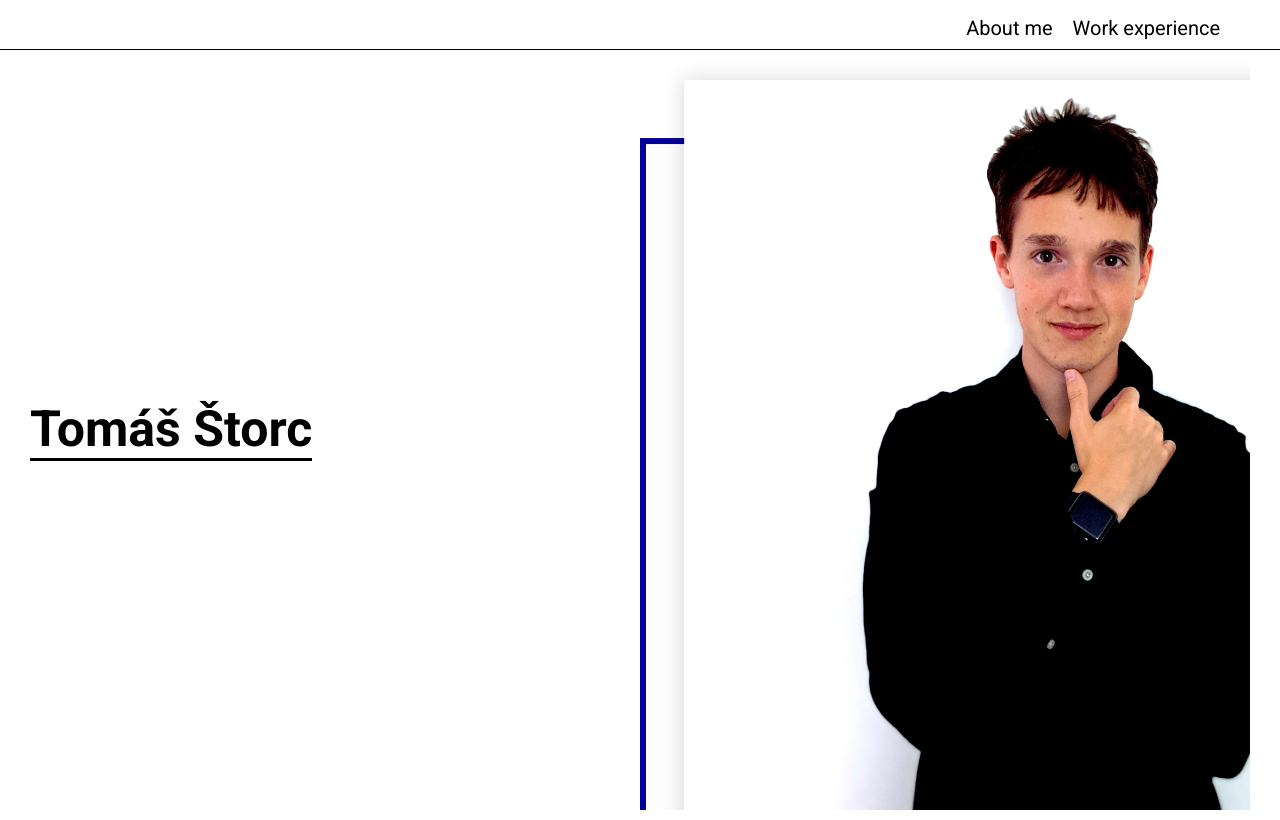
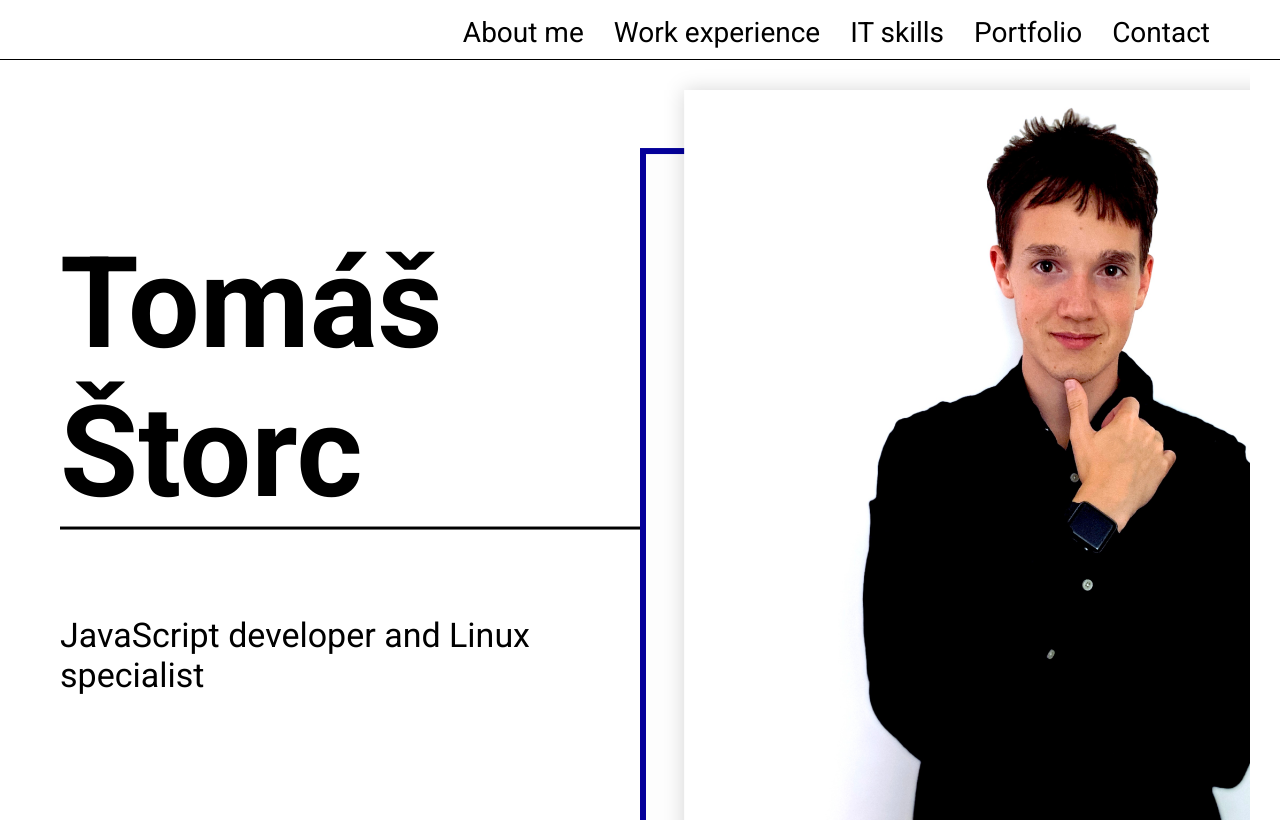
Before and after one commit to Tom1k98/my-cv, a Next.js app: page / in a window 1280 px wide. Built offline with nearby package versions, Linux system fonts and the light colour scheme.

Commit message:
added links hover and header done

```diff
--- a/componenets/Header/Header.js
+++ b/componenets/Header/Header.js
@@ -4,8 +4,13 @@ import headerStyles from "./Header.module.scss";
 function Header() {
   return (
     <header className={headerStyles.header}>
-      <div className={headerStyles.text}>
-        <h1>Tomáš Štorc</h1>
+      <div className={headerStyles.textcontainer}>
+        <div className={headerStyles.textbox}>
+          <h1>Tomáš Štorc</h1>
+          <div className={headerStyles.subtext}>
+            JavaScript developer and Linux specialist
+          </div>
+        </div>
       </div>
       <div className={headerStyles.img}></div>
     </header>
--- a/componenets/Header/Header.module.scss
+++ b/componenets/Header/Header.module.scss
@@ -4,7 +4,6 @@
   flex-direction: row;
   flex-wrap: nowrap;
   justify-content: center;
-  align-items: center;
 
   div {
     flex-basis: 50%;
@@ -15,11 +14,27 @@
     width: 100%;
     height: 100%;
     background-repeat: no-repeat;
+    align-self: center;
   }
 
   h1 {
-    display: inline-block;
+    display: block;
     border-bottom: 3px solid black;
-    font-size: 5rem;
+    font-size: 12.7rem;
+    margin-left: 3rem;
+  }
+
+  .subtext {
+    font-size: 3.4rem;
+    margin-left: 3rem;
+  }
+  .textcontainer {
+    position: relative;
+  }
+
+  .textbox {
+    position: absolute;
+    top: 40%;
+    transform: translateY(-40%);
   }
 }
--- a/componenets/Navbar/Navbar.js
+++ b/componenets/Navbar/Navbar.js
@@ -8,6 +8,9 @@ function Navbar() {
       <ul className={navbarStyles.links}>
         <li>About me</li>
         <li>Work experience</li>
+        <li>IT skills</li>
+        <li>Portfolio</li>
+        <li>Contact</li>
       </ul>
     </nav>
   );
--- a/componenets/Navbar/Navbar.module.scss
+++ b/componenets/Navbar/Navbar.module.scss
@@ -1,7 +1,7 @@
 .navbar {
   border-bottom: 1px solid black;
-  height: 5rem;
   position: relative;
+  height: 6rem;
 
   ul {
     position: absolute;
@@ -11,8 +11,12 @@
   }
   li {
     list-style: none;
-    margin-right: 2rem;
+    margin-right: 3rem;
     display: inline-block;
-    font-size: 2rem;
+    font-size: 2.8rem;
+
+    &:hover {
+      border-bottom: 2px solid black;
+    }
   }
 }
```
